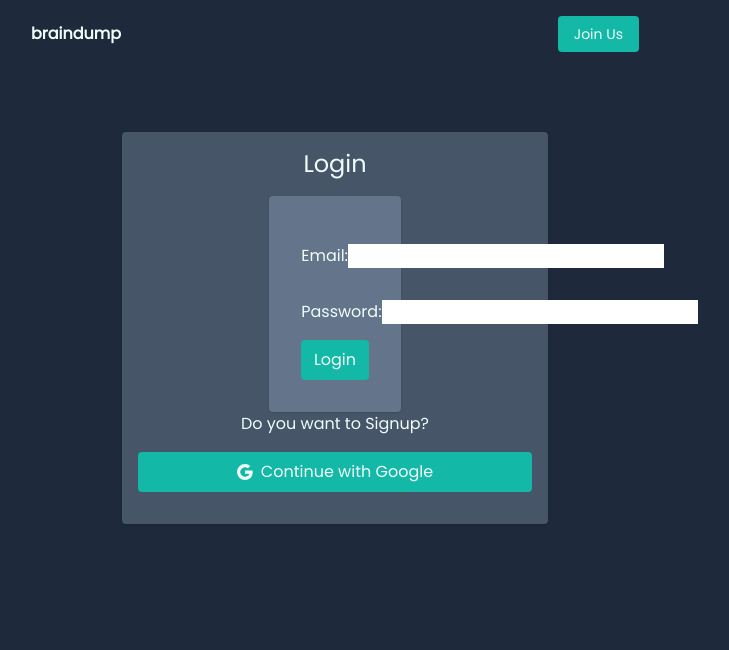
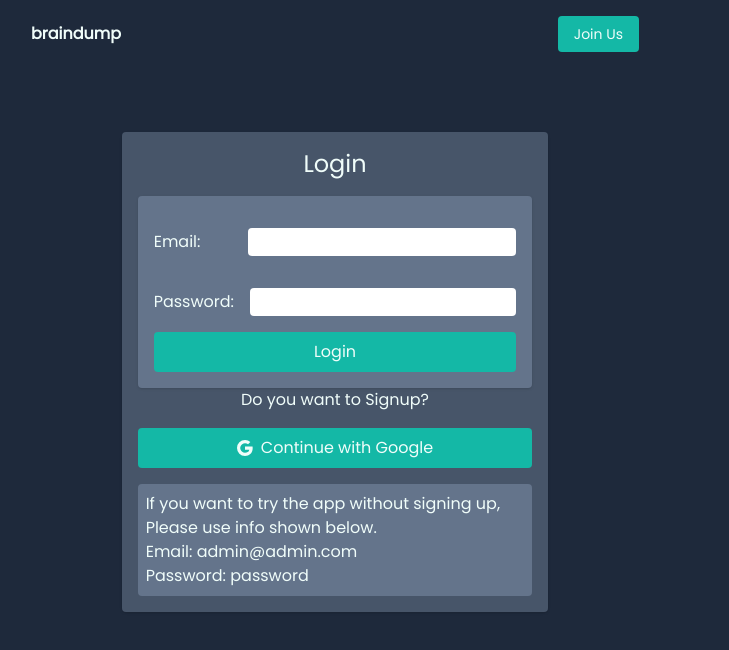
Before and after one commit to demirsergen/brain-dump, a Next.js app: page /auth/login in a window 1280 px wide. Shown: the top 650 px of the page, without its empty margins (305-1034 px from the left). Built offline with nearby package versions, Linux system fonts and the light colour scheme; no server answers.

Commit message:
implmenet login functionality

```diff
--- a/components/Dump.js
+++ b/components/Dump.js
@@ -1,6 +1,7 @@
 import React from "react";
 import Image from "next/image";
 import Link from "next/link";
+import defaultAvatar from "../public/default-avatar.svg";
 
 const Dump = ({ dump }) => {
   const date = dump?.timestamp.toDate().toDateString();
@@ -9,14 +10,14 @@ const Dump = ({ dump }) => {
       <div className="flex gap-2">
         <Link href="/profile">
           <Image
-            src={dump?.avatar}
+            src={dump?.avatar || defaultAvatar}
             alt="avatar"
             width={20}
             height={20}
             className="rounded-full cursor-pointer"
           />
         </Link>
-        <h1 className="text-teal-50">{dump.username}</h1>
+        <h1 className="text-teal-50">{dump.username || "Anonymous"}</h1>
       </div>
       <div className="bg-gray-100 rounded p-2 my-2">
         <p>{dump.text}</p>
--- a/components/Navbar.js
+++ b/components/Navbar.js
@@ -4,6 +4,7 @@ import { auth } from "../firebase";
 import { useAuthState } from "react-firebase-hooks/auth";
 import { MdAdd } from "react-icons/md";
 import Image from "next/image";
+import defaultAvatar from "../public/default-avatar.svg";
 
 const Navbar = () => {
   const [user, loading] = useAuthState(auth);
@@ -23,7 +24,7 @@ const Navbar = () => {
           </Link>
           <Link href="/profile">
             <Image
-              src={user?.photoURL}
+              src={user?.photoURL || defaultAvatar}
               alt="Picture of the profil owner"
               width={30}
               height={30}
--- /dev/null
+++ b/components/NoteForLogin.js
@@ -0,0 +1,16 @@
+import React from "react";
+
+const NoteForLogin = () => {
+  return (
+    <div className="bg-slate-500 p-2 rounded text-teal-50">
+      <h3>
+        If you want to try the app without signing up, Please use info shown
+        below.{" "}
+      </h3>
+      <p>Email: admin@admin.com</p>
+      <p>Password: password</p>
+    </div>
+  );
+};
+
+export default NoteForLogin;
--- a/pages/auth/login.js
+++ b/pages/auth/login.js
@@ -1,21 +1,26 @@
 import { BsGoogle } from "react-icons/bs";
-import { signInWithPopup, GoogleAuthProvider } from "firebase/auth";
+import {
+  signInWithPopup,
+  GoogleAuthProvider,
+  signInWithEmailAndPassword,
+} from "firebase/auth";
 import { auth } from "../../firebase";
 import { useRouter } from "next/router";
 import { useAuthState } from "react-firebase-hooks/auth";
 import { useEffect, useState } from "react";
 import Link from "next/link";
+import NoteForLogin from "../../components/NoteForLogin";
 
 const Login = () => {
   const [user, loading] = useAuthState(auth);
-  const [signupForm, setSignupForm] = useState({
+  const [signinForm, setSigninForm] = useState({
     email: "",
     password: "",
   });
   const provider = new GoogleAuthProvider();
   const route = useRouter();
 
-  const login = async () => {
+  const loginWithGoogle = async () => {
     try {
       const result = await signInWithPopup(auth, provider);
       route.push("/profile");
@@ -24,18 +29,34 @@ const Login = () => {
     }
   };
 
-  const handleLogin = () => {};
+  const loginWithEmailAndPassword = async (e) => {
+    e.preventDefault();
+    console.log(signinForm);
+    await signInWithEmailAndPassword(
+      auth,
+      signinForm.email,
+      signinForm.password
+    )
+      .then((userCredential) => {
+        // Signed in
+        const user = userCredential.user;
+        console.log(user, "function ran!");
+        route.push("/profile");
+      })
+      .catch((error) => {
+        const errorMessage = error.message;
+        console.log(errorMessage);
+      });
+  };
 
   const handleChange = (e) => {
     const value = e.target.value;
-    setSignupForm({ ...signupForm, [e.target.name]: value });
+    setSigninForm({ ...signinForm, [e.target.name]: value });
   };
 
   useEffect(() => {
     if (user) {
       route.push("/profile");
-    } else {
-      console.log("user changed.");
     }
   }, [user]);
 
@@ -43,30 +64,31 @@ const Login = () => {
     <div className="shadow bg-slate-600 mt-16 p-4 sm:w-full md:w-1/3 mx-auto rounded">
       <h1 className="text-2xl font-medium text-center text-teal-50">Login</h1>
       <form
-        onSubmit={handleLogin}
-        className="shadow bg-slate-500 mt-4 p-8 w-full md:w-1/3 mx-auto rounded"
+        onSubmit={loginWithEmailAndPassword}
+        className="shadow bg-slate-500 mt-4 p-4 w-full mx-auto rounded"
       >
-        <div className="py-4 mx-auto text-center flex items-center justify-between">
+        <div className="py-4 mx-auto text-center flex items-center justify-between gap-12">
           <label htmlFor="email" className="text-teal-50">
             Email:
           </label>
           <input
             type="email"
             name="email"
-            value={signupForm.email}
+            value={signinForm.email}
             onChange={handleChange}
+            className="w-full rounded text-sm p-1"
           />
         </div>
-        <div className="py-4 mx-auto text-center flex items-center justify-between">
+        <div className="py-4 mx-auto text-center flex items-center justify-between gap-4">
           <label htmlFor="password" className="text-teal-50">
             Password:
           </label>
           <input
             type="password"
             name="password"
-            value={signupForm.password}
+            value={signinForm.password}
             onChange={handleChange}
-            className=""
+            className="w-full rounded text-sm p-1"
           />
         </div>
         <button className="text-teal-50 bg-teal-500 p-2 block mx-auto rounded w-full">
@@ -81,12 +103,13 @@ const Login = () => {
       <div className="py-4 mx-auto text-center">
         <button
           className="mx-auto p-2  bg-teal-500 rounded text-teal-50 flex items-center justify-center gap-2 text-center pointer w-full "
-          onClick={login}
+          onClick={loginWithGoogle}
         >
           <BsGoogle className="text-medium " />
           Continue with Google
         </button>
       </div>
+      <NoteForLogin />
     </div>
   );
 };
--- a/pages/auth/signup.js
+++ b/pages/auth/signup.js
@@ -1,7 +1,11 @@
 import React, { useState } from "react";
 import Link from "next/link";
 import { BsGoogle } from "react-icons/bs";
-import { signInWithPopup, GoogleAuthProvider } from "firebase/auth";
+import {
+  signInWithPopup,
+  GoogleAuthProvider,
+  createUserWithEmailAndPassword,
+} from "firebase/auth";
 import { auth } from "../../firebase";
 import { useRouter } from "next/router";
 
@@ -19,9 +23,23 @@ const Signup = () => {
     setSignupForm({ ...signupForm, [e.target.name]: value });
   };
 
-  const handleSubmit = (e) => {
+  const handleSignup = async (e) => {
     e.preventDefault();
-    console.log(signupForm);
+    await createUserWithEmailAndPassword(
+      auth,
+      signupForm.email,
+      signupForm.password
+    )
+      .then((userCredential) => {
+        // Signed in
+        const user = userCredential.user;
+        console.log(user);
+        router.push("/profile");
+      })
+      .catch((error) => {
+        const errorMessage = error.message;
+        console.log(errorMessage);
+      });
   };
 
   const login = async () => {
@@ -36,11 +54,11 @@ const Signup = () => {
     <div className="shadow bg-slate-600 mt-16 p-4 sm:w-full md:w-1/3 mx-auto rounded">
       <h1 className="text-2xl font-medium text-center text-teal-50 ">Signup</h1>
       <form
-        onSubmit={handleSubmit}
-        className="shadow bg-slate-500 mt-4 p-8 text-gray-700 md:w-1/3 mx-auto rounded"
+        onSubmit={handleSignup}
+        className="shadow bg-slate-500 mt-4 p-4 text-gray-700 mx-auto rounded"
       >
-        <div className="py-4 mx-auto text-center flex items-center justify-between">
-          <label htmlFor="email" className="text-teal-50">
+        <div className="py-4 mx-auto text-center flex items-center justify-between gap-12">
+          <label htmlFor="email" className="text-teal-50 font-medium">
             Email:
           </label>
           <input
@@ -48,9 +66,10 @@ const Signup = () => {
             name="email"
             value={signupForm.email}
             onChange={handleChange}
+            className="w-full rounded text-sm p-1"
           />
         </div>
-        <div className="py-4 mx-auto text-center flex items-center justify-between">
+        <div className="py-4 mx-auto text-center flex items-center justify-between gap-4">
           <label htmlFor="password" className="text-teal-50">
             Password:
           </label>
@@ -59,10 +78,13 @@ const Signup = () => {
             name="password"
             value={signupForm.password}
             onChange={handleChange}
-            className=""
+            className="w-full rounded text-sm p-1"
           />
         </div>
-        <button className="text-teal-50 bg-teal-500 p-2 block mx-auto rounded w-full">
+        <button
+          className="text-teal-50 bg-teal-500 p-2 block mx-auto rounded w-full"
+          onClick={handleSignup}
+        >
           Sign up
         </button>
       </form>
--- a/pages/profile.js
+++ b/pages/profile.js
@@ -17,6 +17,7 @@ import {
 import Dump from "../components/Dump";
 import { BsFillTrashFill } from "react-icons/bs";
 import { AiFillEdit } from "react-icons/ai";
+import defaultAvatar from "../public/default-avatar.svg";
 
 const Profile = () => {
   const [user, loading] = useAuthState(auth);
@@ -75,13 +76,13 @@ const Profile = () => {
     <div className="shadow p-2 my-4  bg-slate-600 rounded md:w-1/2 mx-auto">
       <div className="flex items-center gap-2 border-b-2 pb-2">
         <Image
-          src={user?.photoURL}
+          src={user?.photoURL || defaultAvatar}
           alt="Picture of the profil owner"
           width={30}
           height={30}
           className="rounded-full"
         />
-        <h1 className="text-teal-50">{user?.displayName}</h1>
+        <h1 className="text-teal-50">{user?.displayName || user?.email}</h1>
         <Link href="/auth/login">
           <button
             onClick={signout}
```
Also changed, not shown: public/default-avatar.svg (added).
